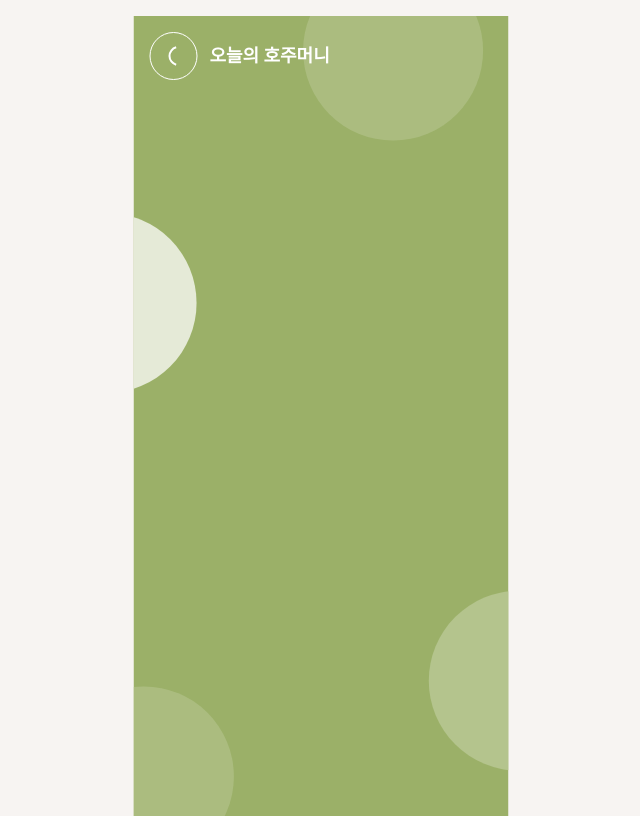
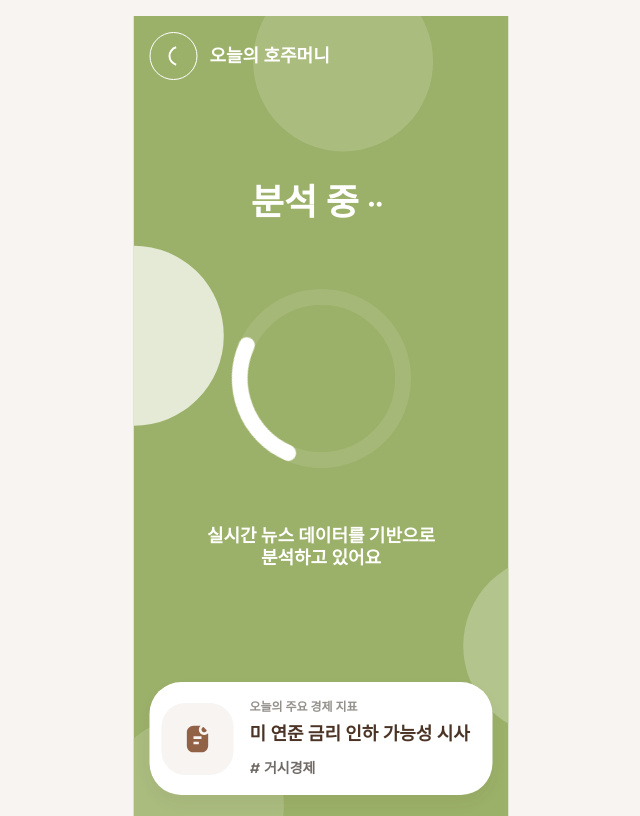
Before and after one commit to MJU-Capstone-Design-1/Jumoney-FE, a Next.js app: page /recommend/surveyloading in a window 1280 px wide. Shown: the whole page, without its empty margins (319-959 px from the left). Built offline with nearby package versions, Linux system fonts and the light colour scheme; a web font is replaced by a local one.

Commit message:
✨ Feat: 데모데이터 생성 및 분석 중 모션 추가

```diff
--- a/src/app/(main)/recommend/surveyloading/page.tsx
+++ b/src/app/(main)/recommend/surveyloading/page.tsx
@@ -1,9 +1,34 @@
 "use client";
 
+import React, { useState, useEffect } from "react";
 import BackButtonField from "@/components/backButtonField";
-import { motion } from "framer-motion";
+import { motion, AnimatePresence } from "framer-motion";
+import { Spinner } from "@/components/ui/spinner";
+import { LoadingNewsCard } from "@/features/recommend/survey/loadingNewsCard";
+
+const NEWS_ITEMS = [
+  {
+    id: 1,
+    subtitle: "호가 예상 금융 뉴스 인사이트",
+    title: "주목받는 AI 반도체 관련주",
+    tag: "반도체/IT",
+  },
+  {
+    id: 2,
+    subtitle: "오늘의 주요 경제 지표",
+    title: "미 연준 금리 인하 가능성 시사",
+    tag: "거시경제",
+  },
+  {
+    id: 3,
+    subtitle: "글로벌 마켓 트렌드",
+    title: "전기차 수요 회복 조짐 보인다",
+    tag: "모빌리티",
+  },
+];
 
 const FloatingCircle = ({
+  // ... (FloatingCircle code remains unchanged)
   color,
   delay = 0,
   opacity = 1,
@@ -41,11 +66,26 @@ const FloatingCircle = ({
 );
 
 const Page = () => {
+  const [currentIndex, setCurrentIndex] = useState(0);
+  const [dotCount, setDotCount] = useState(0);
+
+  useEffect(() => {
+    const timer = setInterval(() => {
+      setCurrentIndex((prev) => (prev + 1) % NEWS_ITEMS.length);
+    }, 3000); // 3초마다 변경
+    return () => clearInterval(timer);
+  }, []);
+
+  useEffect(() => {
+    const dotTimer = setInterval(() => {
+      setDotCount((prev) => (prev + 1) % 4);
+    }, 500); // 0.5초마다 점 개수 증가
+    return () => clearInterval(dotTimer);
+  }, []);
+
   return (
     <div className="relative flex flex-col w-full px-4 pt-4 bg-primary min-h-screen overflow-hidden">
-      {/* Background Circular Wandering Bubbles */}
       <div className="absolute inset-0 pointer-events-none">
-        {/* 1. Top Center/Right: #b4c48d (0.64 Opacity) */}
         <FloatingCircle
           color="#b4c48d"
           opacity={0.64}
@@ -53,8 +93,6 @@ const Page = () => {
           radius={35}
           duration={7}
         />
-
-        {/* 2. Middle Left: #E5EAD7 (Solid) */}
         <FloatingCircle
           color="#E5EAD7"
           style={{ top: "25%", left: "-90px" }}
@@ -62,8 +100,6 @@ const Page = () => {
           duration={9}
           delay={1}
         />
-
-        {/* 3. Bottom Left: primaryMuted (0.64 Opacity) */}
         <FloatingCircle
           color="var(--primary-muted)"
           opacity={0.64}
@@ -72,8 +108,6 @@ const Page = () => {
           duration={8}
           delay={2}
         />
-
-        {/* 4. Bottom Right: primaryMuted (Solid) */}
         <FloatingCircle
           color="var(--primary-muted)"
           style={{ bottom: "10%", right: "-100px" }}
@@ -83,8 +117,65 @@ const Page = () => {
         />
       </div>
 
-      <div className="relative z-10">
-        <BackButtonField color="secondary1" label="오늘의 호주머니" />
+      <div className="relative z-10 flex flex-col items-center flex-1 w-full">
+        <div className="w-full">
+          <BackButtonField color="secondary1" label="오늘의 호주머니" />
+        </div>
+
+        <div className="flex flex-col pt-[6rem] items-center gap-[3.625rem]">
+          <motion.p
+            initial={{ opacity: 0, y: 20 }}
+            animate={{ opacity: 1, y: 0 }}
+            transition={{ duration: 0.6, ease: "easeOut" }}
+            className="text-label-xl font-extrabold text-secondary1 text-center"
+          >
+            분석 중{" "}
+            <span className={dotCount >= 1 ? "opacity-100" : "opacity-0"}>
+              ·
+            </span>
+            <span className={dotCount >= 2 ? "opacity-100" : "opacity-0"}>
+              ·
+            </span>
+            <span className={dotCount >= 3 ? "opacity-100" : "opacity-0"}>
+              ·
+            </span>
+          </motion.p>
+
+          <motion.div
+            initial={{ opacity: 0, scale: 0.8 }}
+            animate={{ opacity: 1, scale: 1 }}
+            transition={{ delay: 0.3, duration: 0.6 }}
+          >
+            <Spinner className="w-[11.25rem] h-[11.25rem]" />
+          </motion.div>
+
+          <motion.p
+            initial={{ opacity: 0 }}
+            animate={{ opacity: 1 }}
+            transition={{ delay: 0.8, duration: 1 }}
+            className="text-body-xl font-semibold text-secondary1 text-center leading-[120%]"
+          >
+            실시간 뉴스 데이터를 기반으로
+            <br />
+            분석하고 있어요
+          </motion.p>
+        </div>
+
+        <div className="mt-auto mb-[1.875rem] w-full max-w-[21.4375rem] relative min-h-[6.5rem]">
+          <AnimatePresence mode="popLayout">
+            <LoadingNewsCard
+              key={currentIndex}
+              subtitle={NEWS_ITEMS[currentIndex].subtitle}
+              title={NEWS_ITEMS[currentIndex].title}
+              tag={NEWS_ITEMS[currentIndex].tag}
+              className="absolute w-full mt-0 mb-0"
+              initial={{ opacity: 0, x: 50 }}
+              animate={{ opacity: 1, x: 0 }}
+              exit={{ opacity: 0, x: -50 }}
+              transition={{ duration: 0.5, ease: "easeInOut" }}
+            />
+          </AnimatePresence>
+        </div>
       </div>
     </div>
   );
```
